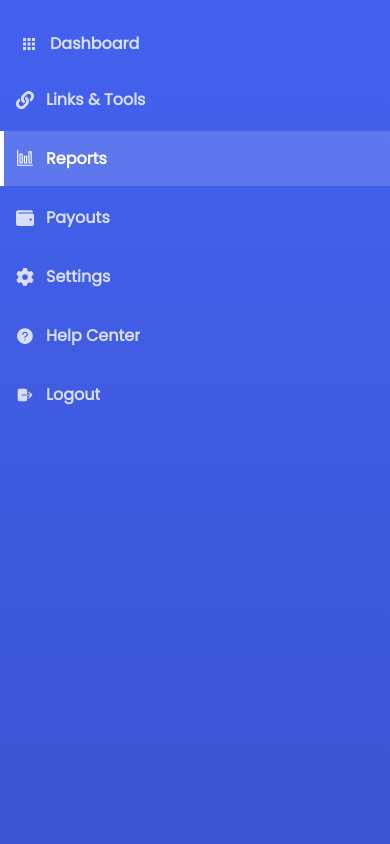
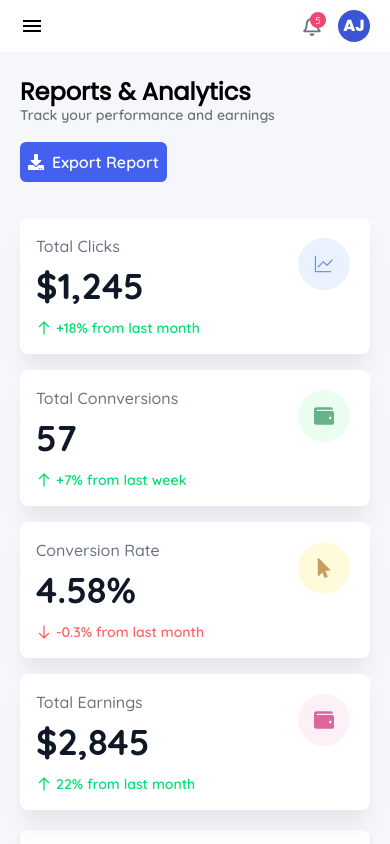
Before and after one commit to WeFitHost-Web/Affiliate-Dashboard, a Next.js app in the folder frontend/: page /reports in a window 390 px wide. Built offline with nearby package versions, Linux system fonts and the light colour scheme; no server answers.

Commit message:
new features added

```diff
--- a/frontend/src/app/components/sidebar.jsx
+++ b/frontend/src/app/components/sidebar.jsx
@@ -53,7 +53,9 @@ const Sidebar = ({ hidden }) => {
 	];
 	return (
 		<section
-			className={`h-full w-[250px]  pt-4  pb-5 flex flex-col gap-5  items-start shrink-0   max-xl:pt-5 max-xl:px-2 bg-[linear-gradient(#4361ee,#3a56d4)]  max-lg:bg-transparent max-lg:w-full max-lg:px-0 ${(linkname.startsWith('/auth') || linkname.startsWith('/error')) && 'hidden'}`}
+			className={`h-full w-[250px]  pt-4  pb-5 flex flex-col gap-5  items-start shrink-0   max-xl:pt-5 max-xl:px-2 bg-[linear-gradient(#4361ee,#3a56d4)]  max-lg:bg-transparent max-lg:w-full max-lg:px-0 ${(linkname.startsWith('/auth') || linkname.startsWith('/error')) && 'hidden'}  ${
+				hidden && 'max-lg:hidden'
+			}`}
 		>
 			<div className="flex    w-full flex-col max-lg:hidden border-b border-b-[#ffffff26] pl-4 pb-4">
 				<Link href={'/'}>
--- a/frontend/src/app/links-and-tools/page.jsx
+++ b/frontend/src/app/links-and-tools/page.jsx
@@ -41,9 +41,9 @@ Create and manage your referral links					</span>
 					<h2 className="poppins-bold text-2xl">
 Your Referral Links
 					</h2>
-					<button className="h-[40px] bg-primary hover:bg-primary-dark text-base font-semibold text-white flex items-center gap-2 px-2 rounded-md duration-150">
+					{/* <button className="h-[40px] bg-primary hover:bg-primary-dark text-base font-semibold text-white flex items-center gap-2 px-2 rounded-md duration-150">
 <FaPlus/> <span>Create New Link</span>
-					</button>
+					</button> */}
 				</div>
 				<div className="w-full overflow-auto">
 					<div className='w-full min-w-[1000px]'>
--- /dev/null
+++ b/frontend/src/app/reports/conversion-row.jsx
@@ -0,0 +1,45 @@
+import { usePopup } from '../../../utils/toggle-popups';
+import { FaCopy } from 'react-icons/fa6';
+import {
+	FaEdit,
+	FaEllipsisH,
+} from 'react-icons/fa';
+const ConversionRow = ({ con, index }) => {
+	const {
+		isVisible: promptVisible,
+		isActive: prompt,
+		togglePopup: togglePrompt,
+		ref: promptRef,
+	} = usePopup();
+	return (
+		<div
+			className="flex gap-2 py-4 px-2 hover:bg-gray-100 cursor-pointer"
+			key={index}
+			onClick={togglePrompt}
+		>
+			<div className="w-[20%] text-black  font-medium text-base">
+				{con.date}
+			</div>
+			<div className="w-[35%] text-black  font-medium text-base">{con.customer}</div>
+			<div className="w-[22%] text-black  font-medium text-base">
+				{con.product}
+			</div>
+			<div className="w-[13%] text-black  font-medium text-base ">
+				{con.commission}
+			</div>
+			<div className="w-[10%] text-black  font-medium text-base ">
+				{con.status === 'paid' ? (
+					<span className="text-xs py-1 px-2 bg-green-100 text-green-600 capitalize rounded-full ">
+						{con.status}
+					</span>
+				) : (
+					<span className="text-xs py-1 px-2 bg-yellow-100 text-yellow-600 capitalize rounded-full ">
+						{con.status}
+					</span>
+				)}
+			</div>
+		</div>
+	);
+};
+
+export default ConversionRow;
--- a/frontend/src/app/reports/page.jsx
+++ b/frontend/src/app/reports/page.jsx
@@ -1,7 +1,222 @@
+'use client'
+import { FaWallet, FaMousePointer, FaDownload, FaAngleDown } from "react-icons/fa";
+import StatsCard from "./../components/cards/stats-card";
+import { GoGraph } from "react-icons/go";
+import PerformanceGraph from "./performance-graph";
+import ConversionRow from "./conversion-row";
+
 const Reports = () => {
+	const dashboardStatsCardsData = [
+  {
+    title: "Total Clicks",
+    value: "$1,245",
+    change: "+18%",
+    changePeriod: "month",
+    icon: GoGraph,
+    iconBgClass: "bg-blue-400",
+  },
+  {
+    title: "Total Connversions",
+    value: "57",
+    change: "+7%",
+    changePeriod: "week",
+    icon: FaWallet,
+    iconBgClass: "bg-green-400",
+  },
+  {
+    title: "Conversion Rate",
+    value: "4.58%",
+    change: "-0.3%",
+    changePeriod: "month",
+    icon: FaMousePointer,
+    iconBgClass: "bg-yellow-400",
+  },
+  {
+    title: "Total Earnings",
+    value: "$2,845",
+    change: "22%",
+    changePeriod: "month",
+    icon: FaWallet,
+    iconBgClass: "bg-pink-400",
+  },
+  ];
+  const data = [
+  {
+    name: 'Jan',
+
+    earnings: 2400,
+  },
+  {
+    name: 'Feb',
+    earnings: 1398,
+  },
+  {
+    name: 'Mar',
+    earnings: 9800,
+  },
+  {
+    name: 'Apr',
+    earnings: 3908,
+  },
+  {
+    name: 'May',
+    earnings: 4800,
+  },
+  {
+    name: 'Jun',
+    earnings: 3800,
+  },
+  {
+    name: 'Jul',
+    earnings: 4300,
+    },
+  {
+    name: 'Aug',
+    earnings: 3800,
+    },
+   {
+    name: 'Sep',
+    earnings: 3908,
+    },
+  {
+    name: 'Oct',
+    earnings: 2400,
+  },
+  ];
+
+  const links = [
+    {
+      name: 'Main Referral Link',
+      clicks:42
+    },
+    {
+      name: 'Web Hosting Promo',
+      clicks:89
+    },
+    {
+      name: 'VPS Special',
+      clicks:24
+    },
+  ]
+
+  const conversions = [
+    {
+      date: 'Oct 15, 2025',
+      customer: 'John Doe',
+      product: 'Business Hosting',
+      commission: '$49.00',
+status:'paid',
+    },
+     {
+      date: 'Oct 16, 2025',
+      customer: 'Robert Johnson',
+      product: 'Stater Hosting',
+      commission: '$4.00',
+status:'processing',
+    },
+     {
+      date: 'Oct 17, 2025',
+      customer: 'David Thompson',
+      product: 'Enterprise Hosting',
+      commission: '$40.00',
+status:'processing',
+    },
+     {
+      date: 'Oct 18, 2025',
+      customer: 'Micheal Brown',
+      product: 'Stater Hosting',
+      commission: '$50.00',
+status:'paid',
+    },
+  ]
 	return (
-		<main className="bg-white h-screen w-full flex items-center justify-center">
-			<h1 className="text-black text-4xl"> Reports </h1>{' '}
+		<main className="flex flex-col gap-5 p-5 max-xs:px-5 max-xs:py-2">
+		<div className="flex items-start justify-between pb-4 flex-wrap gap-5">
+      <div className="flex flex-col">
+					<h2 className="poppins font-semibold text-2xl">Reports & Analytics
+</h2>
+					<span className="text-sm text-gray font-semibold  leading-none">
+Track your performance and earnings</span>
+        </div>
+        <button className="h-[40px] bg-primary hover:bg-primary-dark text-base font-semibold text-white flex items-center gap-2 px-2 rounded-md duration-150">
+<FaDownload/> <span>Export Report</span>
+					</button>
+      	</div>
+			 <section className="grid grid-cols-1 sm:grid-cols-2 lg:grid-cols-4 gap-4 ">
+        {/* 2. Loop through the array and render the Card component */}
+				{dashboardStatsCardsData.map((card, index) => (
+
+          <StatsCard
+            key={index}
+            title={card.title}
+            value={card.value}
+            change={card.change}
+            changePeriod={card.changePeriod}
+            icon={card.icon}
+            iconBgClass={card.iconBgClass}
+          />
+        ))}
+      </section>
+      <section className="w-full h-90 max-lg:h-auto flex gap-5 max-lg:flex-col">
+				<div className="w-[65%] flex flex-col gap-4 custom-shadow rounded-lg p-4 bg-white max-lg:w-full max-lg:h-100">
+					<div className='w-full flex items-center justify-between'>
+						<h2 className="poppins-bold text-xl">
+Performance Overview
+						</h2>
+						<button className="h-[40px] border border-gray-300   text-sm text-black flex items-center gap-2 px-2 rounded-md duration-150">
+<FaAngleDown/> <span>Last 30 days</span>
+					</button>
+					</div>
+					<PerformanceGraph data={data} />
+					</div>
+				<div className='flex flex-col gap-4 w-[35%] custom-shadow rounded-lg p-4 bg-white max-lg:w-full'>
+					<h2 className='poppins-bold text-lg '>Top Performing Links</h2>
+
+          <div className="flex flex-col gap-2">
+            {links.map((link, index) => (
+              <div className="flex items-center justify-between" key={index}>
+                <span className="text-sm font-medium">{link?.name}</span>
+                   <span className="text-base font-bold">{link?.clicks}</span>
+                </div>
+))}
+          </div>
+          </div>
+      </section>
+      <section className="flex w-full flex-col gap-10 p-4  bg-white custom-shadow rounded-lg">
+				<div className="flex items-center gap-5 justify-between max-xs:flex-col max-xs:items-start">
+					<h2 className="poppins-bold text-2xl">
+Your Referral Links
+					</h2>
+
+				</div>
+				<div className="w-full overflow-auto">
+					<div className='w-full min-w-[1000px]'>
+						<div className='flex w-full flex-col divide-y divide-gray-200 overflow-hidden'>
+					<div className="flex gap-2 py-4 px-2">
+						<div className="w-[20%] text-gray-600 font-semibold text-sm">
+							Date
+						</div>
+						<div className="w-[35%] text-gray-600 font-semibold text-sm">
+							Customer
+						</div>
+						<div className="w-[22%] text-gray-600 font-semibold text-sm">
+							Product
+						</div>
+						<div className="w-[13%] text-gray-600 font-semibold text-sm ">
+							Commission
+						</div>
+						<div className="w-[10%] text-gray-600 font-semibold text-sm ">
+						Status
+						</div>
+					</div>
+					{conversions.map((con, index) => (
+<ConversionRow con={con} index={index} key={index}/>
+
+					))}
+							</div>
+						</div>
+				</div>
+			</section>
 		</main>
 	);
 };
--- /dev/null
+++ b/frontend/src/app/reports/performance-graph.jsx
@@ -0,0 +1,48 @@
+
+import { XAxis, YAxis, CartesianGrid, Tooltip, Legend, ResponsiveContainer, AreaChart, Area, } from 'recharts';
+
+const PerformanceGraph = ({ data }) => {
+  const CustomTooltip = ({ active, payload, label }) => {
+  if (active && payload && payload.length) {
+    return (
+      <div
+
+        className='bg-white text-black p-2 rounded border border-gray-300'
+      >
+        <p className='text-sm font-semibold'>{label}</p>
+        {payload.map((item, i) => (
+          <p key={i} className='mt-[2px] text-sm'  style={{color: item.color }}>
+            {item.name}: {item.value}
+          </p>
+        ))}
+      </div>
+    );
+  }
+
+  return null; // nothing when not hovered
+};
+    return ( <ResponsiveContainer width="100%" height="100%">
+        <AreaChart
+          width={500}
+          height={200}
+          data={data}
+          syncId="anyId"
+          margin={{
+            top: 10,
+            right: 30,
+            left: 0,
+            bottom: 0,
+          }}
+      >
+              <Legend verticalAlign='top' />
+          <CartesianGrid strokeDasharray="3 3" />
+          <XAxis dataKey="name" fontSize={12} fontWeight={600} />
+          <YAxis fontSize={12} fontWeight={600} />
+            <Tooltip content={<CustomTooltip/>}/>
+
+          <Area type="monotone" dataKey="earnings" stroke="#3a56d4" strokeWidth={2} fill="#EBEFFD" />
+        </AreaChart>
+      </ResponsiveContainer> );
+}
+
+export default PerformanceGraph;
```
